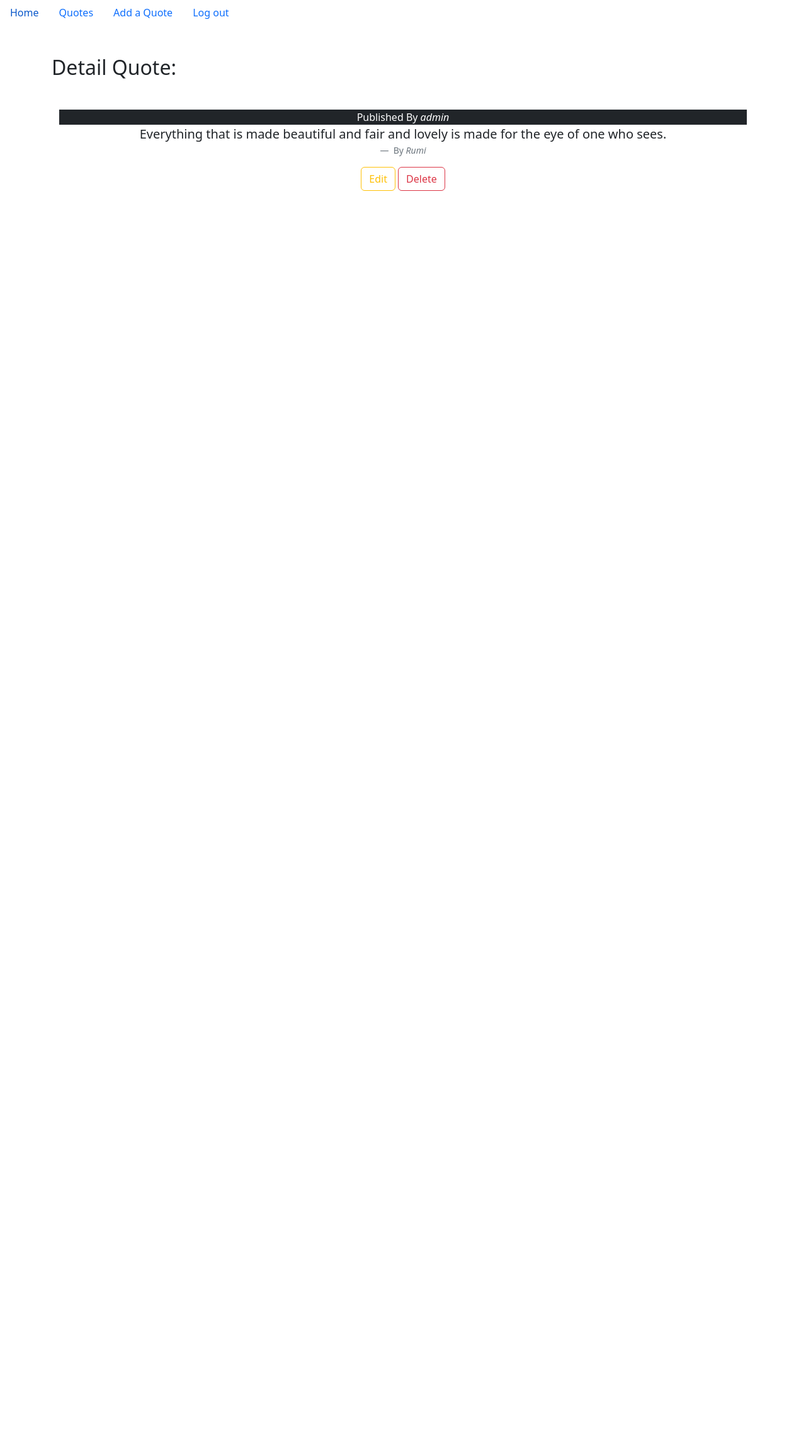
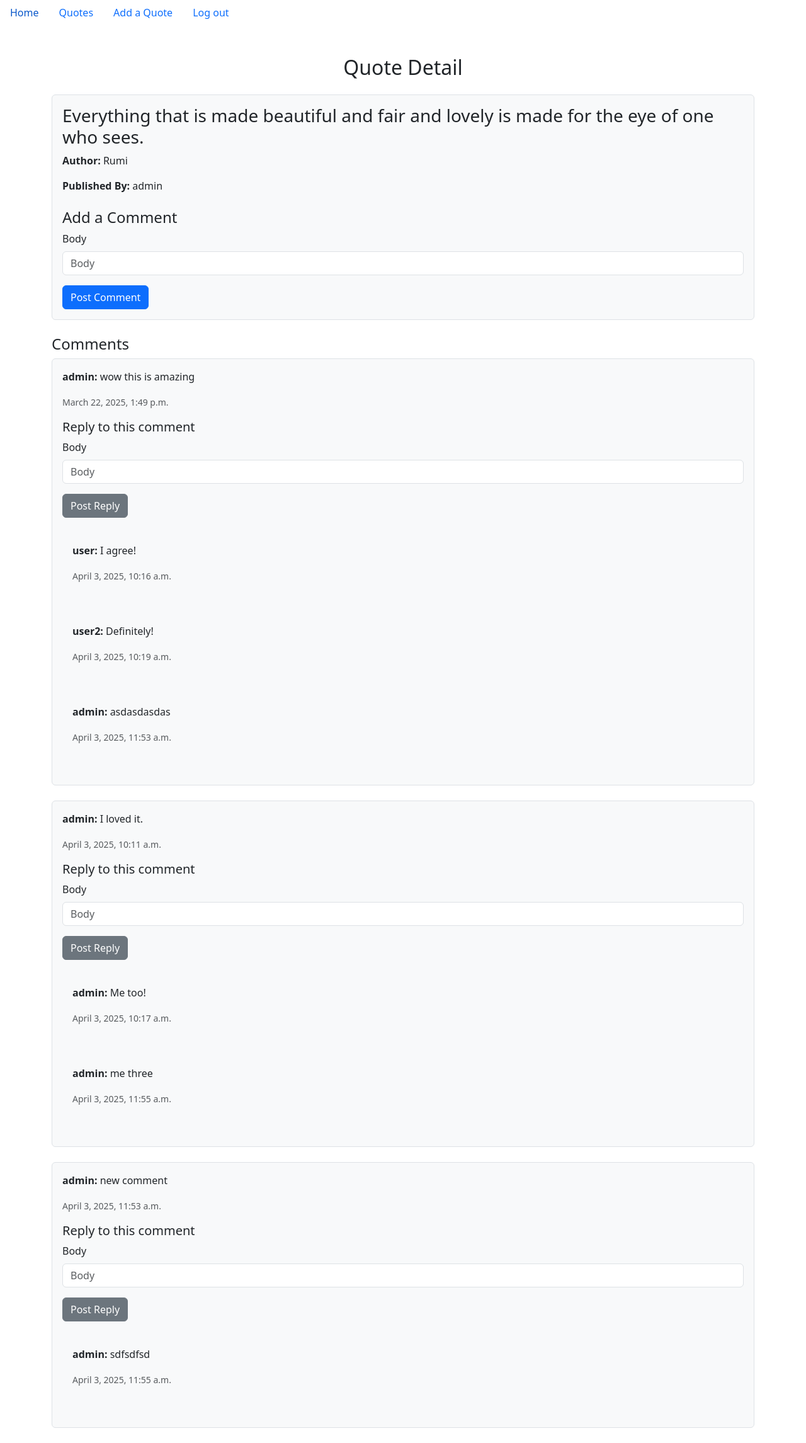
Before and after one commit to AsHkAn-Django/quote_collection, a Django app: page /quote/quote_detail/1/ in a window 1280 px wide. Shown: the whole page at 63% size. Before the commit the page ends 303 px from the top, so only its background shows below. Run offline with Django 5.2, Linux system fonts and the light colour scheme; a user stored in the database is signed in; data comes from the database, SQL or seed files in the repository; some libraries are stand-ins or nearby versions.

Commit message:
Subcomment model changed, detailView, add_comment_view added and all  implemented to detail_quote template

```diff
--- a/myApp/admin.py
+++ b/myApp/admin.py
@@ -1,7 +1,8 @@
 from django.contrib import admin
-from .models import Quote, Comment, Like
+from .models import Quote, Comment, Like, SubComment
 
 # Register your models here.
 admin.site.register(Quote)
 admin.site.register(Comment)
 admin.site.register(Like)
+admin.site.register(SubComment)
--- /dev/null
+++ b/myApp/forms.py
@@ -0,0 +1,14 @@
+from django import forms
+from .models import Comment, SubComment
+
+
+class CommentForm(forms.ModelForm):
+    class Meta:
+        model = Comment
+        fields = ['body']
+
+
+class SubCommentForm(forms.ModelForm):
+    class Meta:
+        model = SubComment
+        fields = ['body']
--- a/myApp/models.py
+++ b/myApp/models.py
@@ -31,7 +31,7 @@ class Comment(models.Model):
     quote = models.ForeignKey(Quote, on_delete=models.CASCADE, related_name='comments')
 
     def __str__(self):
-        return f"{self.author.username}: {self.body[:50]}..."
+        return f"{self.publisher.username}: {self.body[:50]}..."
 
 
 class Like(models.Model):
@@ -48,6 +48,8 @@ class SubComment(models.Model):
     publisher = models.ForeignKey(User, on_delete=models.CASCADE)
     body = models.CharField(max_length=250)
     created_at = models.DateTimeField(auto_now_add=True)
-    quote = models.ForeignKey(Quote, on_delete=models.CASCADE, related_name='sub_comments')
-    comment = models.ForeignKey(Comment, on_delete=models.CASCADE, null=True, blank=True)
-    sub_comment = models.ForeignKey('self',on_delete=models.CASCADE, null=True, blank=True)
+    comment = models.ForeignKey(Comment, on_delete=models.CASCADE, related_name='sub_comments')
+    parent_subcomment = models.ForeignKey('self', null=True, blank=True, on_delete=models.CASCADE, related_name='replies')
+
+    def __str__(self):
+        return f"{self.publisher.username}: {self.body[:50]}"
--- a/myApp/urls.py
+++ b/myApp/urls.py
@@ -4,7 +4,9 @@ from . import views
 urlpatterns = [
     path('quote/quote_delete/<int:pk>/', views.QuoteDeleteView.as_view(), name='quote_delete'),
     path('quote/quote_edit/<int:pk>/', views.QuoteUpdateView.as_view(), name='quote_edit'),
-    path('quote/quote_detail/<int:pk>/', views.QuoteDetailView.as_view(), name='quote_detail'),
+    path('quote/<int:pk>/add_comment/', views.add_comment, name='add_comment'),
+    path('quote/<int:pk>/comment/<int:comment_id>/add_subcomment/', views.add_subcomment, name='add_subcomment'),
+    path('quote/quote_detail/<int:pk>/', views.quote_detail, name='quote_detail'),
     path('quote/quote_new/', views.QuoteCreateView.as_view(), name='quote_new'),
     path('quote/quote_list/', views.QuoteListView.as_view(), name='quote_list'),
     path('quote/quote_list/like/<int:pk>/', views.like, name='like'),
--- a/myApp/views.py
+++ b/myApp/views.py
@@ -1,12 +1,13 @@
 from django.views import generic
 from django.urls import reverse_lazy
-from django.shortcuts import get_object_or_404, redirect
+from django.shortcuts import get_object_or_404, redirect, render
 from django.contrib.auth.mixins import LoginRequiredMixin, UserPassesTestMixin
 from django.contrib.auth.forms import UserCreationForm
 from django.db.models import Exists, OuterRef
 from django.http import JsonResponse
 
-from .models import Quote, Like
+from .models import Quote, Like, Comment, SubComment
+from .forms import CommentForm, SubCommentForm
 
 
 
@@ -25,9 +26,54 @@ class QuoteListView(LoginRequiredMixin, generic.ListView):
         return queryset
 
 
-class QuoteDetailView(LoginRequiredMixin, generic.DetailView):
-    model = Quote
-    template_name = 'myApp/quote_detail.html'
+def quote_detail(request, pk):
+    # Get the quote and related comments
+    quote = get_object_or_404(Quote, pk=pk)
+    comments = Comment.objects.filter(quote=quote)
+
+    # Initialize empty forms
+    comment_form = CommentForm()
+    subcomment_form = SubCommentForm()
+
+    return render(request, 'myApp/quote_detail.html', {
+        'quote': quote,
+        'comments': comments,
+        'comment_form': comment_form,
+        'subcomment_form': subcomment_form
+    })
+
+def add_comment(request, pk):
+    # Get the quote to associate the comment
+    quote = get_object_or_404(Quote, pk=pk)
+
+    if request.method == "POST":
+        comment_form = CommentForm(request.POST)
+        if comment_form.is_valid():
+            new_comment = comment_form.save(commit=False)
+            new_comment.quote = quote
+            new_comment.publisher = request.user
+            new_comment.save()
+            return redirect('quote_detail', pk=quote.pk)  # Redirect to the same page after saving the comment
+
+    return redirect('quote_detail', pk=quote.pk)  # Redirect back to the quote detail if the form isn't valid
+
+def add_subcomment(request, pk, comment_id):
+    # Get the quote and comment to associate the subcomment
+    quote = get_object_or_404(Quote, pk=pk)
+    comment = get_object_or_404(Comment, pk=comment_id)
+
+    if request.method == "POST":
+        subcomment_form = SubCommentForm(request.POST)
+        if subcomment_form.is_valid():
+            new_subcomment = subcomment_form.save(commit=False)
+            new_subcomment.comment = comment
+            new_subcomment.quote = quote
+            new_subcomment.publisher = request.user
+            new_subcomment.save()
+            return redirect('quote_detail', pk=quote.pk)  # Redirect to the same page after saving the subcomment
+
+    return redirect('quote_detail', pk=quote.pk)  # Redirect back if the form isn't valid
+
 
 
 class QuoteUpdateView(LoginRequiredMixin, UserPassesTestMixin, generic.UpdateView):
--- a/templates/myApp/quote_detail.html
+++ b/templates/myApp/quote_detail.html
@@ -1,22 +1,62 @@
 {% extends 'base.html' %}
+{% load django_bootstrap5 %}
 
 {% block content %}
-  <div class="container mt-5">
-    <h2>Detail Quote:</h2>
-      <div class="container mt-5">
-        <figcaption class="blockquote-header text-center text-white bg-dark">
-          Published By <cite title="Source Title">{{ quote.publisher }}</cite>
-        </figcaption>
-        <figure class="text-center">
-            <blockquote class="blockquote">
-              <p>{{ quote.body }}</p>
-            </blockquote>
-            <figcaption class="blockquote-footer">
-              By <cite title="Source Title">{{ quote.author }}</cite>
-            </figcaption>
-            <a href="{% url 'quote_edit' quote.id %}" class="btn btn-outline-warning">Edit</a>
-              <a href="{% url 'quote_delete' quote.id %}" class="btn btn-outline-danger">Delete</a>
-          </figure>
+<div class="container mt-5">
+  <h2 class="text-center mb-4">Quote Detail</h2>
+
+  <!-- Quote Details Section -->
+  <div class="quote-details mb-4 p-3 border rounded bg-light">
+    <h3>{{ quote.body }}</h3>
+    <p><strong>Author:</strong> {{ quote.author }}</p>
+    <p><strong>Published By:</strong> {{ quote.publisher.username }}</p>
+
+    <!-- Comment Form -->
+    <div class="comment-form mt-4">
+      <h4>Add a Comment</h4>
+      <form method="POST" action="{% url 'add_comment' quote.pk %}">
+        {% csrf_token %}
+        {% bootstrap_form comment_form %}
+        <button type="submit" class="btn btn-primary">Post Comment</button>
+      </form>
+    </div>
+  </div>
+
+  <!-- Comments Section -->
+  <div class="comments mt-4">
+    <h4>Comments</h4>
+
+    {% for comment in comments %}
+      <div class="comment mb-4 p-3 border rounded bg-light">
+        <p><strong>{{ comment.publisher.username }}:</strong> {{ comment.body }}</p>
+        <p class="text-muted"><small>{{ comment.created_at }}</small></p>
+
+        <!-- Subcomment Form (Reply to this comment) -->
+        <div class="subcomment-form mt-3">
+          <h5>Reply to this comment</h5>
+          <form method="POST" action="{% url 'add_subcomment' quote.pk comment.id %}">
+            {% csrf_token %}
+            {% bootstrap_form subcomment_form %}
+            <button type="submit" class="btn btn-secondary">Post Reply</button>
+          </form>
+        </div>
+
+        <!-- Subcomments (Replies) -->
+        <div class="subcomments mt-4 ml-4">
+          {% for subcomment in comment.sub_comments.all %}
+            <div class="subcomment mb-3 p-3 border-left">
+              <p><strong>{{ subcomment.publisher.username }}:</strong> {{ subcomment.body }}</p>
+              <p class="text-muted"><small>{{ subcomment.created_at }}</small></p>
+            </div>
+          {% empty %}
+            <p>No replies yet. Be the first to reply!</p>
+          {% endfor %}
+        </div>
       </div>
+    {% empty %}
+      <p>No comments yet. Be the first to comment!</p>
+    {% endfor %}
   </div>
-{% endblock content %}
+</div>
+
+{% endblock %}
```
Also changed, not shown: templates/myApp/quote_list.html (+18 -4 lines), db.sqlite3, myApp/migrations/0007_alter_subcomment_comment_alter_subcomment_quote_and_more.py (added), myApp/migrations/0008_remove_subcomment_quote_and_more.py (added).
